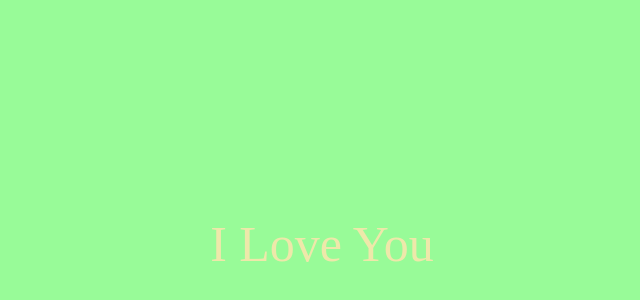
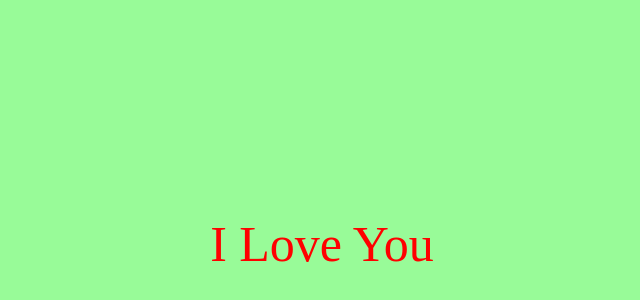
Before and after one commit to L-May/L-May.github.io, a plain HTML site: page index.html in a window 1280 px wide. Shown: the part 156-456 px from the top of the page, without its empty margins (318-958 px from the left). Drawn offline with Linux system fonts and the light colour scheme.

Commit message:
Update index.html

```diff
--- a/index.html
+++ b/index.html
@@ -14,7 +14,7 @@
       text-align: center;
       line-height: 100vh;
       font-size: 50px;
-      color: palegoldenrod;
+      color: red;
       background: palegreen;
       width: 100%;
       height: 100vh;
```
